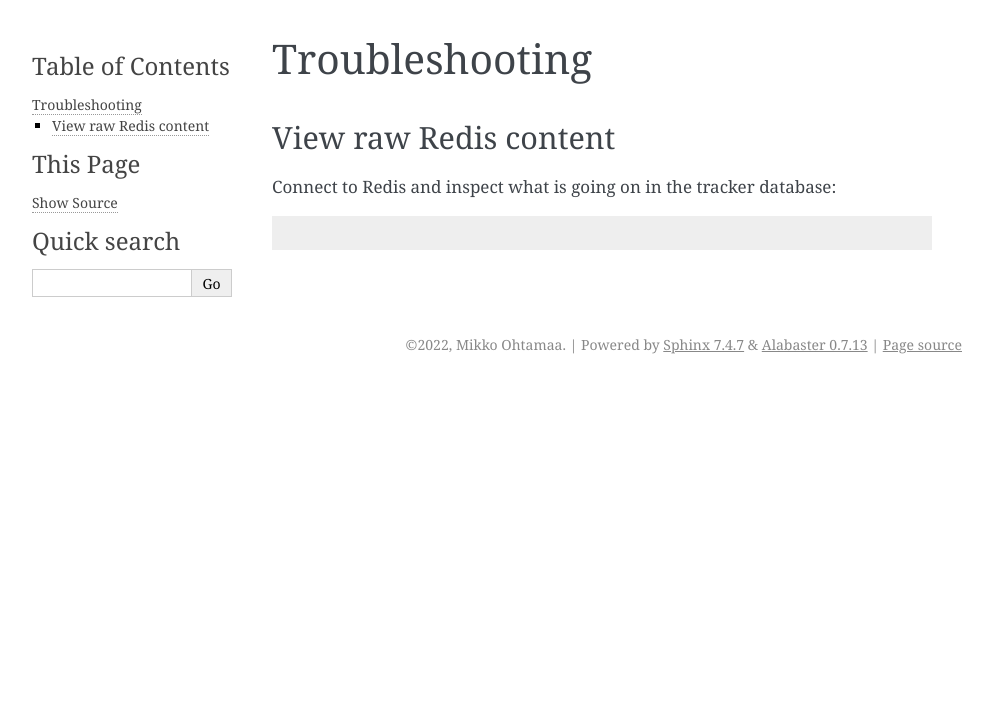
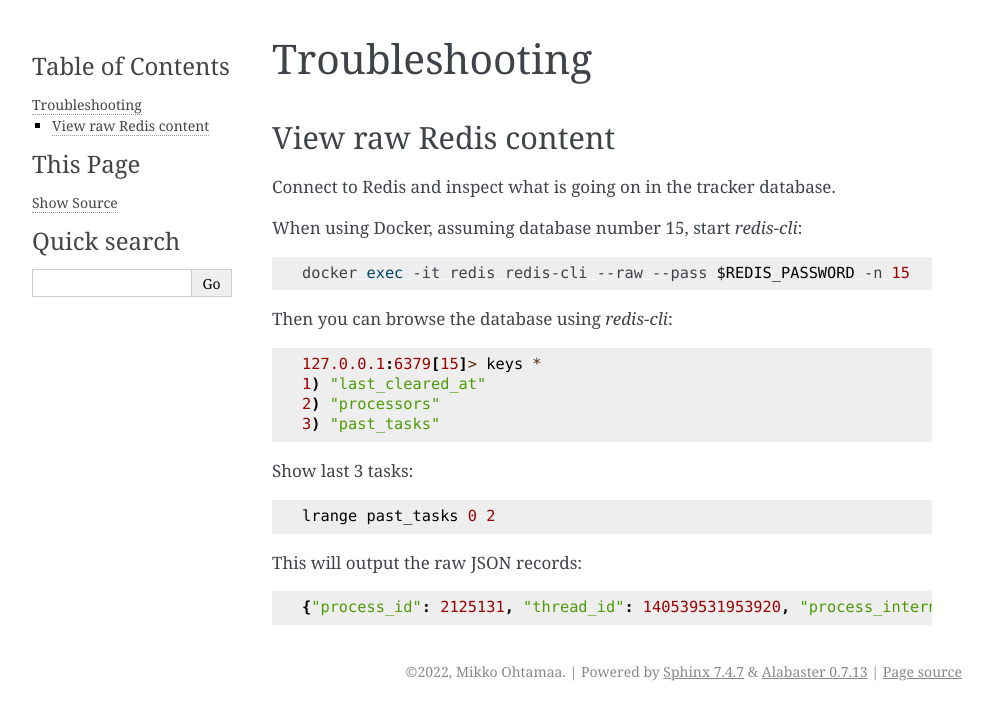
Before and after one commit to tradingstrategy-ai/top-framework, a Sphinx documentation site: the page built from docs/source/troubleshooting.rst, in a window 1280 px wide. Shown: the top 720 px of the page, without its empty margins (148-1141 px from the left). Built offline with Sphinx 7.4.7, drawn with Linux system fonts in a browser that asks for light colours; pages that are not in the unit, such as notebooks, are missing from menus.

```diff
--- a/docs/source/index.rst
+++ b/docs/source/index.rst
@@ -10,10 +10,11 @@
    :maxdepth: 2
    :caption: Contents:
 
-    web-top
+    web-top/index
     design-goals
     data-structure
     security
+    troubleshooting
     tests
 
 Indices and tables
--- a/docs/source/troubleshooting.rst
+++ b/docs/source/troubleshooting.rst
@@ -4,6 +4,33 @@
 View raw Redis content
 ----------------------
 
-Connect to Redis and inspect what is going on in the tracker database:
+Connect to Redis and inspect what is going on in the tracker database.
+
+When using Docker, assuming database number 15,
+start `redis-cli`:
 
 .. code-block:: shell
+
+     docker exec -it redis redis-cli --raw --pass $REDIS_PASSWORD -n 15
+
+Then you can browse the database using `redis-cli`:
+
+.. code-block::
+
+    127.0.0.1:6379[15]> keys *
+    1) "last_cleared_at"
+    2) "processors"
+    3) "past_tasks"
+
+
+Show last 3 tasks:
+
+.. code-block::
+
+    lrange past_tasks 0 2
+
+This will output the raw JSON records:
+
+.. code-block::
+
+    {"process_id": 2125131, "thread_id": 140539531953920, "process_internal_id": null, "task_id": 140538974609616, "processor_name": "<Worker 2125131>", "started_at": "2022-08-23T15:49:10.905607+00:00", "updated_at": "2022-08-23T15:49:11.631117+00:00", "ended_at": "2022-08-23T15:49:11.631117+00:00", "recorded_successfully": true, "tags": null, "method": "GET", "path": "/api/candles", "params": null, "uri": null, "client_ip_address": "127.0.0.1", "request_headers": [["HOST", "tradingstrategy.ai"], ["USER-AGENT", "python-requests/2.27.1"], ["ACCEPT", "*/*"], ["ACCEPT-ENCODING", "gzip"], ["CDN-LOOP", "cloudflare"], ["CF-CONNECTING-IP", "xx"], ["CF-IPCOUNTRY", "US"], ["CF-RAY", "73f4ff26be5e8226-IAD"], ["CF-VISITOR", "{\"scheme\":\"https\"}"], ["CONTENT-TYPE", "application/json"], ["X-FORWARDED-FOR", "xx, yy"], ["X-FORWARDED-PROTO", "https"]], "status_code": 200, "status_message": "200 OK", "response_headers": [["Content-Type", "application/json"], ["Content-Length", "429000"], ["Access-Control-Allow-Origin", "*"], ["Access-Control-Allow-Methods", "POST,GET,DELETE,PUT,OPTIONS"], ["Access-Control-Allow-Headers", "Origin, Content-Type, Accept, Authorization"], ["Access-Control-Allow-Credentials", "true"], ["Access-Control-Max-Age", "1728000"]]}
```
Also changed, not shown: docs/source/web-top/demo.rst (added, +20 -0 lines), docs/source/web-top/gunicorn.rst (renamed from docs/source/webtop.rst, +2 -35 lines), docs/source/web-top/index.rst (added, +13 -0 lines), docs/source/web-top/integrations.rst (added, +16 -0 lines), 2 other files.
